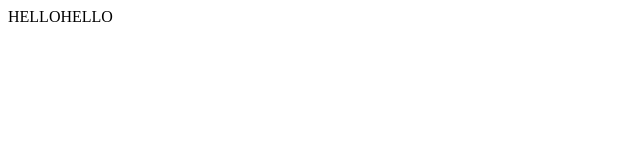
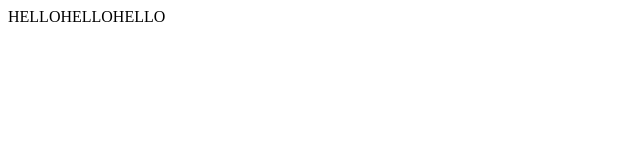
Before and after one commit to hirobon1690/Test, a plain HTML site: page index.html in a window 1280 px wide. Shown: the full height of the page, 0-640 px from the left. Drawn offline with Linux system fonts and the light colour scheme.

Commit message:
Update index.html

```diff
--- a/index.html
+++ b/index.html
@@ -13,6 +13,6 @@
 
   </head>
   <body>
-    HELLOHELLO
+    HELLOHELLOHELLO
   </body>
 </html>
```
